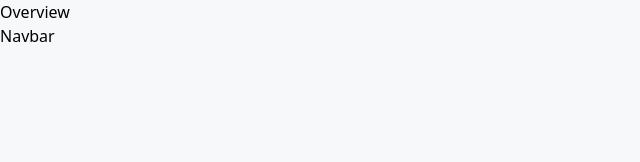
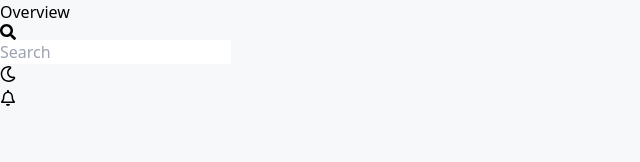
Before and after one commit to Charmant27/academic-bridge-challenge, a React (Create React App) app: page / in a window 1280 px wide. Shown: the top 162 px of the page, without its empty margins (0-640 px from the left). Built offline with nearby package versions, Linux system fonts and the light colour scheme.

Commit message:
Added the navbar

```diff
--- a/src/components/Navbar.jsx
+++ b/src/components/Navbar.jsx
@@ -1,8 +1,33 @@
-import React from 'react'
+import { FaSearch, FaRegMoon, FaRegBell } from "react-icons/fa";
 
 const Navbar = () => {
   return (
-    <div>Navbar</div>
+    <nav className='bg-white w-full px-10 py-8 h-20 flex items-center gap-3 md:justify-between'>
+      <div className="relative flex items-center">
+        <div className="absolute right-6">
+          <FaSearch />
+        </div>
+        <div className="input-field">
+          <input
+            type="text"
+            placeholder="Search"
+            className="bg-gray-100 px-3 py-3 rounded-lg"
+          />
+        </div>
+      </div>
+
+      <div className="flex gap-5">
+        <button className="bg-gray-100 px-2 py-2 rounded-lg text-gray-200 text-xl">
+          <FaRegMoon />
+        </button>
+        <div className="relative">
+          <div className="absolute bg-red-500 w-2 h-2 rounded-full left-5 top-2"></div>
+          <button className="bg-gray-100 px-2 py-2 rounded-lg text-gray-200 text-xl">
+            <FaRegBell />
+          </button>
+        </div>
+      </div>
+    </nav>
   )
 }
 
```
